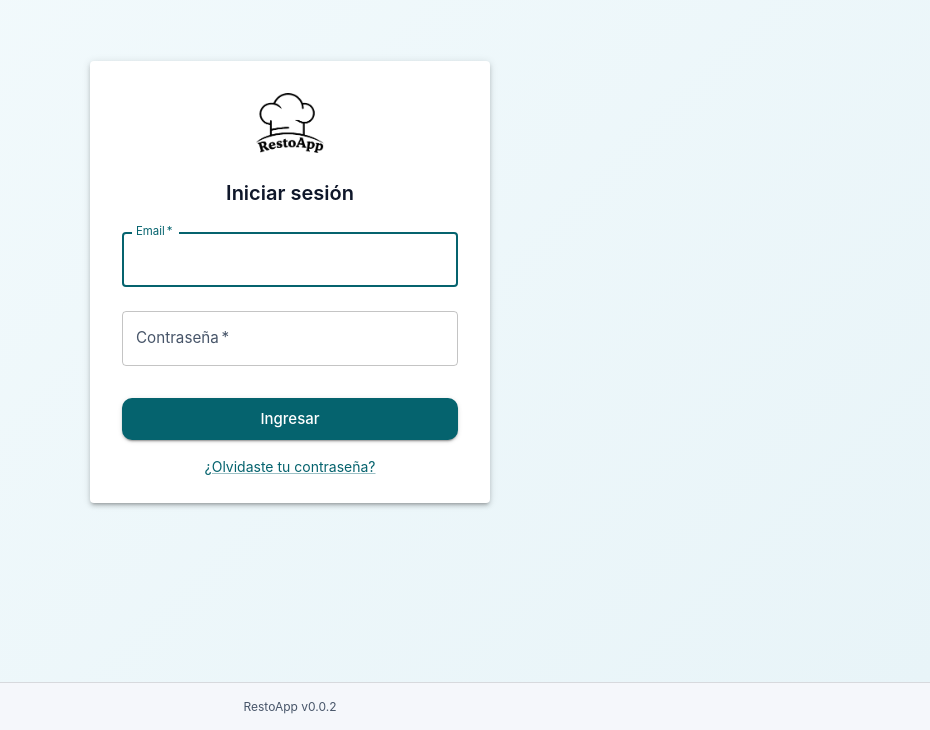
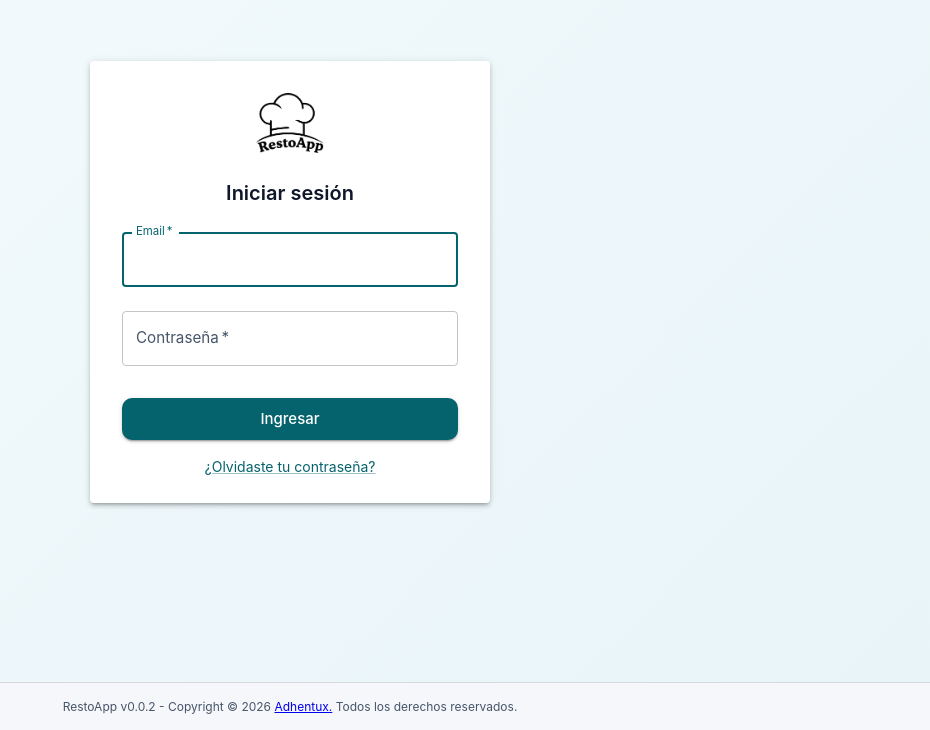
Before and after one commit to smauhourat/restoapp, a React (Create React App) app: page /login in a window 1280 px wide. Shown: the part 118-848 px from the top of the page, without its empty margins (350-1280 px from the left). Built offline with nearby package versions, Linux system fonts and the light colour scheme; no server answers; some icons are missing.

Commit message:
add copy footer

```diff
--- a/src/components/Footer.js
+++ b/src/components/Footer.js
@@ -1,4 +1,4 @@
-import { Box, Typography } from '@mui/material';
+import { Box, Typography, Link } from '@mui/material';
 import pkg from '../../package.json';
 const { version } = pkg;
 
@@ -14,7 +14,7 @@ export default function Footer() {
             }}
         >
             <Typography variant="caption" color="text.secondary">
-                RestoApp v{version}
+                RestoApp v{version} - Copyright © 2026 <a href="https://adhentux.com" target="_blank" rel="noreferrer">Adhentux.</a> Todos los derechos reservados.
             </Typography>
         </Box>
     );
```
